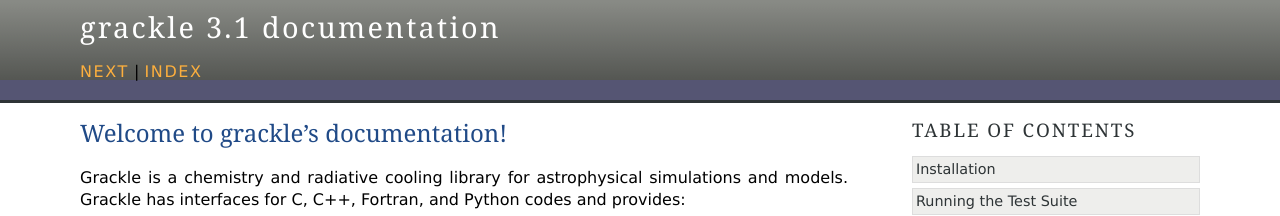
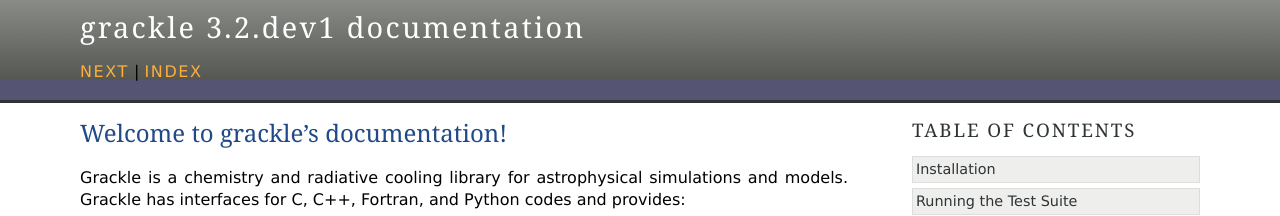
Before and after one commit to grackle-project/grackle, a Sphinx documentation site: the page built from doc/source/index.rst, in a window 1280 px wide and 900 px high. Shown: the top 216 px of the window. Built offline with Sphinx 7.4.7, drawn with Linux system fonts in a browser that asks for light colours.

Commit message:
version to 3.2.dev1 in tip

```diff
--- a/doc/source/conf.py
+++ b/doc/source/conf.py
@@ -50,7 +50,7 @@ copyright = u'grackle developers. All rights reserved.'
 # The short X.Y version.
 version = '3.1'
 # The full version, including alpha/beta/rc tags.
-release = '3.1'
+release = '3.2.dev1'
 
 # The language for content autogenerated by Sphinx. Refer to documentation
 # for a list of supported languages.
```
